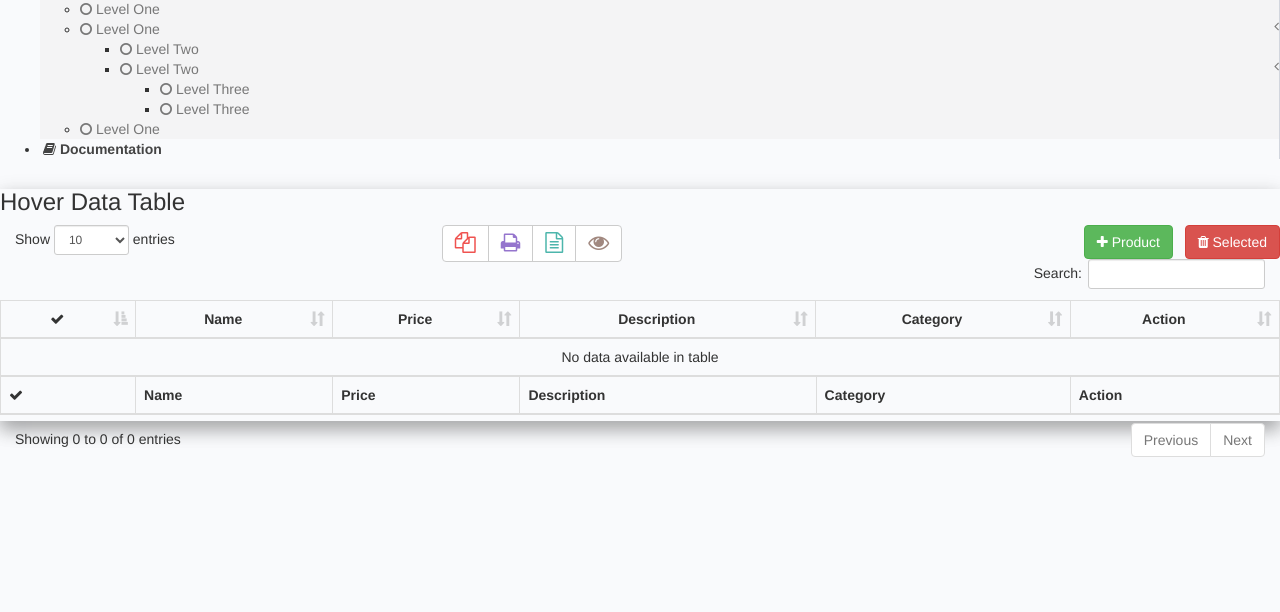
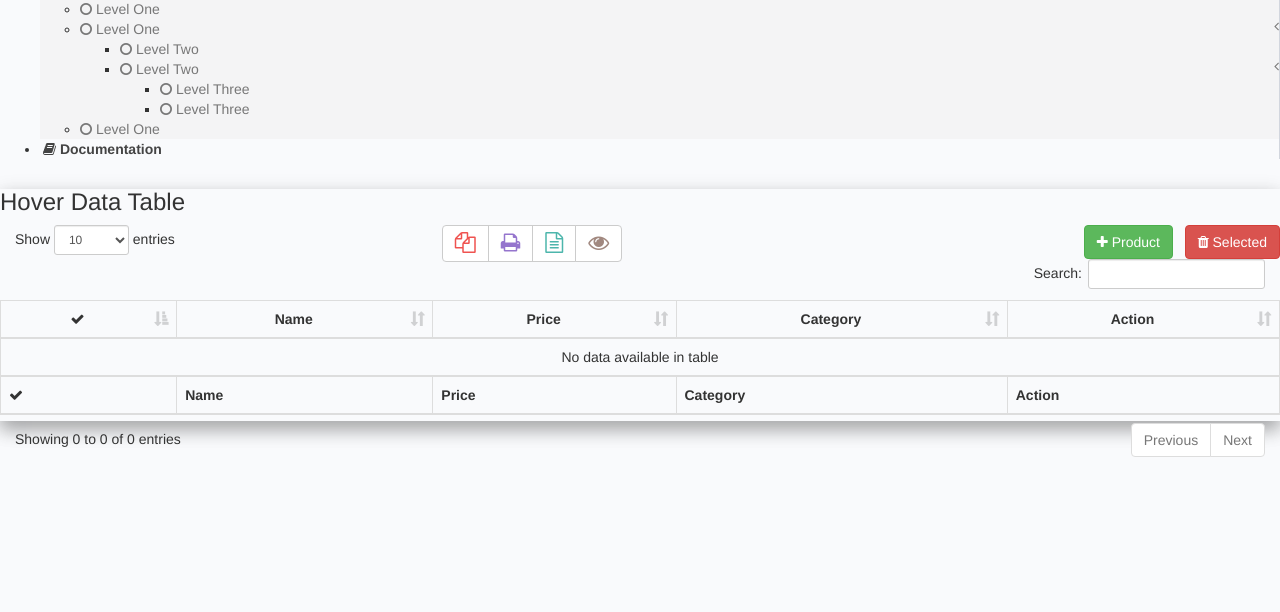
Before and after one commit to HarshGundecha/codeigniter-CRUD-product, a CodeIgniter app: page /projects/index.php/product/index in a window 1280 px wide. Shown: the part 693-1305 px from the top of the page. Run offline with CodeIgniter, Linux system fonts and the light colour scheme; data that the repository does not hold is empty; some libraries are stand-ins or nearby versions.

Commit message:
removed description field from datatable

```diff
--- a/application/views/product.php
+++ b/application/views/product.php
@@ -146,7 +146,6 @@
 									<th><i class="fa fa-check"></i></th>
 									<th>Name</th>
 									<th>Price</th>
-									<th>Description</th>
 									<th>Category</th>
 									<th>Action</th>
 								</tr>
@@ -158,7 +157,6 @@
 									<th><i class="fa fa-check"></i></th>
 									<th>Name</th>
 									<th>Price</th>
-									<th>Description</th>
 									<th>Category</th>
 									<th>Action</th>
 								</tr>
@@ -375,7 +373,6 @@ $(function(){
 			}},
 			{ mData : 'PName'},
 			{ mData : 'Price'},
-			{ mData : 'Description'},
 			{ mData : 'CName'},
 			{ data  : null, render: function ( data, type, row ){
 				return '<button type="button" class="btn btn-success" data-toggle="modal" data-target="#modal-view"><i class="fa fa-info-circle my-dt-icon"></i></button>&nbsp;&nbsp;&nbsp;<button type="button" class="btn btn-primary" data-toggle="modal" data-target="#modal-update"><i class="fa fa-edit my-dt-icon"></i></button>&nbsp;&nbsp;&nbsp;<button id="'+data.ProductSlug+'" type="button" class="btn btn-danger delete"><i style="font-size:1.3em;font-weight:300" class="fa fa-trash"></i></button>&nbsp;&nbsp;&nbsp;<a href="https://api.whatsapp.com/send?text=<?=base_url("/Product/slug")?>&phone=user_phone_number" class="btn btn-success"><i class="fa fa-whatsapp my-dt-icon"></i></a>';
```
